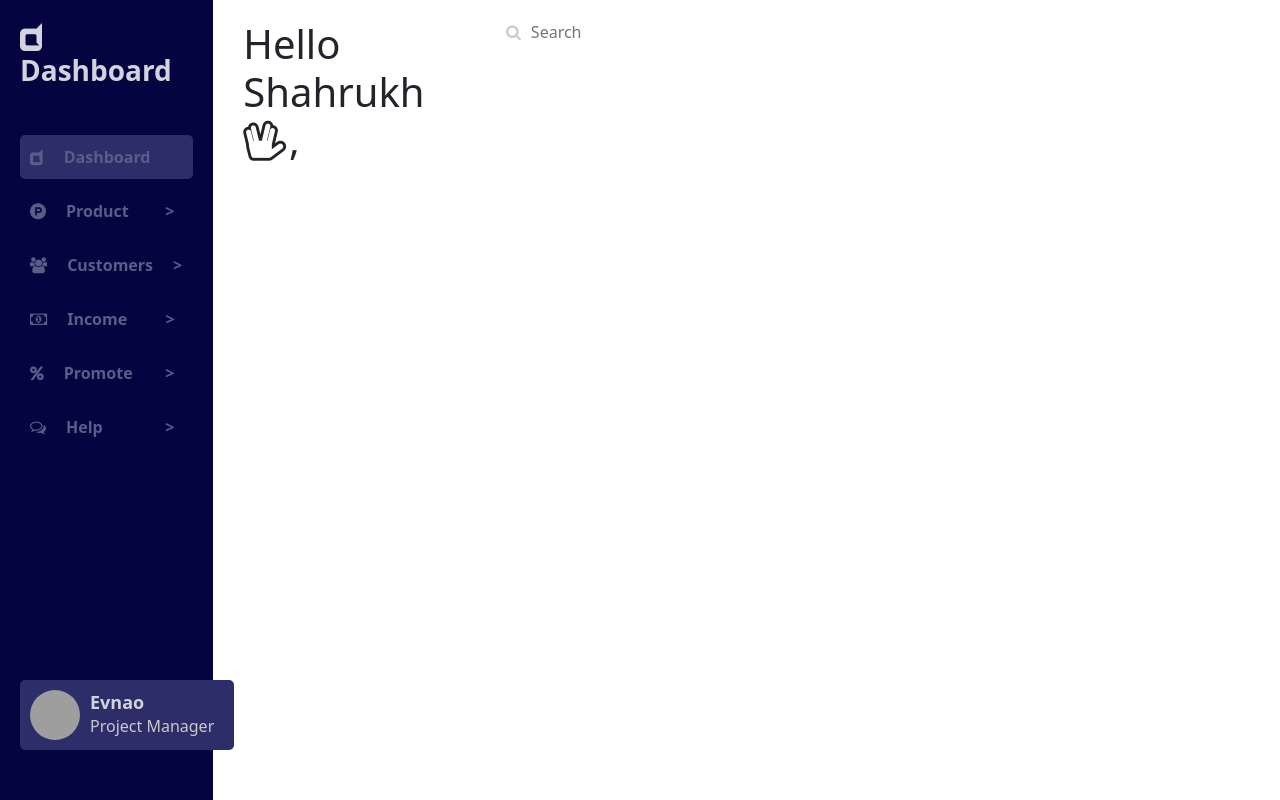
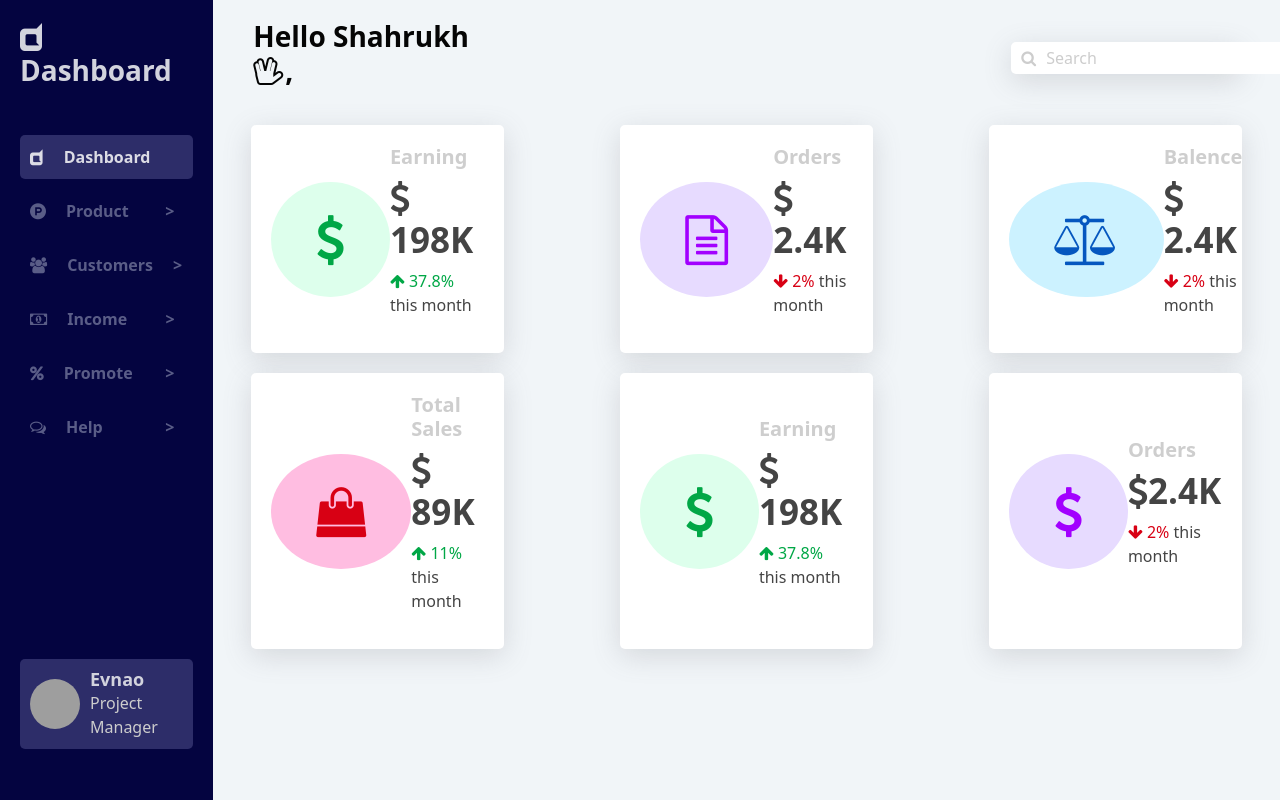
Before and after one commit to pruthvi7384/dashboard_ui, a React (Create React App) app: page / in a window 1280 px wide. Built offline with nearby package versions, Linux system fonts and the light colour scheme; grey boxes are pictures that could not be loaded.

Commit message:
dashboard visulization card is added

```diff
--- a/src/components/SideBarLayout.jsx
+++ b/src/components/SideBarLayout.jsx
@@ -1,6 +1,6 @@
 import { Col, Row } from "react-bootstrap";
 import MenuIteam from "./MenuIteam";
-import navigationMenu from "../serverData/data";
+import {navigationMenu} from "../serverData/data";
 import { useLocation } from "react-router-dom";
 import profile from "../assets/profile.jpg"
 
--- /dev/null
+++ b/src/components/TopBar.jsx
@@ -0,0 +1,23 @@
+import React from 'react'
+import { Col, Row } from 'react-bootstrap'
+import SearchBox from './SearchBox'
+
+/**
+ * Dashboard Top Bar Component
+ */
+function TopBar() {
+  return (
+    <>
+        <Row className="dashboard_top">
+            <Col xl = {3}>
+                <h1>Hello Shahrukh <span><i className="fa fa-hand-spock-o" aria-hidden="true"></i></span>,</h1>
+            </Col>
+            <Col xl = {3}>
+                <SearchBox/>
+            </Col>
+        </Row>
+    </>
+  )
+}
+
+export default TopBar
--- a/src/components/VisulizationCard.jsx
+++ b/src/components/VisulizationCard.jsx
@@ -1,7 +1,18 @@
-const VisulizationCard = () => {
+import { Col } from "react-bootstrap";
+
+const VisulizationCard = ({col,data}) => {
     return(
         <>
-
+            <Col xl = {col} className="card_data_visulization" key={data.id}>
+                <div className="card_icon" style={{backgroundColor:`${data.icon_background}`,color:`${data.icon_color}`}}>
+                    {data.icon}
+                </div>
+                <div className="informaction_data">
+                    <h2>{data.title}</h2>
+                    <h1><span><i className="fa fa-usd" aria-hidden="true"></i></span>{data.data}{"K"}</h1>
+                    <p><span style={{color:data.monthData === "2%" ? '#d80014' : '#00a746'}}>{data.monthData === "2%" ? <i className="fa fa-arrow-down" aria-hidden="true"></i> : <i className="fa fa-arrow-up" aria-hidden="true"></i>} {data.monthData} </span> {"this month"}</p>
+                </div>
+            </Col>
         </>
     )
 }
--- a/src/serverData/data.js
+++ b/src/serverData/data.js
@@ -37,4 +37,61 @@ const navigationMenu = [
     }
 ];
 
-export default navigationMenu;
+const dashboardVisulization = [
+    {
+        id:1,
+        title:"Earning",
+        icon:<i className="fa fa-usd" aria-hidden="true"></i>,
+        icon_color:"#00a746",
+        icon_background:"#ddffec",
+        data:"198",
+        monthData:"37.8%"
+    },
+    {
+        id:2,
+        title:"Orders",
+        icon:<i className="fa fa-file-text-o" aria-hidden="true"></i>,
+        icon_color:"#a200ff",
+        icon_background:"#e7dbff",
+        data:"2.4",
+        monthData:"2%"
+    },
+    {
+        id:3,
+        title:"Balence",
+        icon:<i className="fa fa-balance-scale" aria-hidden="true"></i>,
+        icon_color:"#0557bf",
+        icon_background:"#ccf2ff",
+        data:"2.4",
+        monthData:"2%"
+    },
+    {
+        id:4,
+        title:"Total Sales",
+        icon:<i className="fa fa-shopping-bag" aria-hidden="true"></i>,
+        icon_color:"#d80014",
+        icon_background:"#ffbde1",
+        data:"89",
+        monthData:"11%"
+    },
+    {
+        id:5,
+        title:"Earning",
+        icon:<i className="fa fa-usd" aria-hidden="true"></i>,
+        icon_color:"#00a746",
+        icon_background:"#ddffec",
+        data:"198",
+        monthData:"37.8%"
+    },
+    {
+        id:6,
+        title:"Orders",
+        icon:<i className="fa fa-usd" aria-hidden="true"></i>,
+        icon_color:"#a200ff",
+        icon_background:"#e7dbff",
+        data:"2.4",
+        monthData:"2%"
+    },
+]
+
+export {navigationMenu, dashboardVisulization}
--- a/src/style/style.css
+++ b/src/style/style.css
@@ -11,10 +11,25 @@
     --navigation_active_background:#2d2d69;
     --nvigation_active_color:#dcdce5;
     --navigation_color:#5a5d87;
-    --title_dashboard:#202121;
-    --heading_color:#020202;
-    --heading_small_color:#cacaca;
+    --title_dashboard:#050505;
+    --heading_color:#101010;
+    --heading_small_color:#cdcdcd;
     --card_background_color:#ffffff;
+    --background_color:#f1f5f8;
+    --card1_icon_background_color:#ddffec;
+    --card2_icon_background_color:#e7dbff;
+    --card3_icon_background_color:#ccf2ff;
+    --card4_icon_background_color:#ffbde1;
+    --card1_icon_color:#00a746;
+    --card2_icon_color:#a200ff;
+    --card3_icon_color:#0557bf;
+    --card4_icon_color:#d80014;
+    --card_heading_color:#444444;
+    --card_small_heading_color:#cecece;
+
+}
+body{
+    background-color: var(--background_color);
 }
 a{
     text-decoration: none;
@@ -34,6 +49,7 @@ a{
         padding: 20px;
     }
     .layout_main .sidebar_layout .iteam_row{
+        width: 100%;
         color: var(--navigation_color);
         font-size: 16px;
         font-weight: bold;
@@ -49,15 +65,17 @@ a{
     .layout_main .sidebar_layout .active{
         background-color: var(--navigation_active_background);
         border-radius: 5px;
+        color: var(--nvigation_active_color);
     }
     .layout_main .sidebar_layout .profile_layout{
+        width: 100%;
         display: flex;
         align-items: center;
         background-color: var(--navigation_active_background);
         padding: 10px;
         border-radius: 5px;
-        position: absolute;
-        bottom: 50px;
+        position: relative;
+        bottom: -200px;
     }
     .layout_main .sidebar_layout .profile_layout img{
         width: 50px;
@@ -82,20 +100,72 @@ a{
 
 /* ============== Dashboard Layout ============= */
     .layout_main .dashboard_main_layout{
-        background-color: var(--card_background_color);
-        padding: 20px 30px;
+        padding: 20px 40px;
     }
     .layout_main .dashboard_main_layout .searchBox{
         display: flex;
         align-items: center;
+        box-shadow: rgba(100, 100, 111, 0.2) 0px 7px 29px 0px;
+        background-color: var(--card_background_color);
+        border-radius: 5px;
+    }
+    .layout_main .dashboard_main_layout .dashboard_top{
+        justify-content: space-between;
+        align-items: center;
     }
     .layout_main .dashboard_main_layout .searchBox i{
         color: var(--heading_small_color);
-        padding: 0px 5px;
+        padding: 0px 5px 0px 10px;
     }
     .layout_main .dashboard_main_layout .searchBox input{
         border: none;
         padding: 0px 5px;
         color: var(--heading_small_color);
+        line-height: 2;
     }
+    .layout_main .dashboard_main_layout .searchBox input::placeholder{
+        color: var(--heading_small_color);
+    }
+    .layout_main .dashboard_main_layout .searchBox input:focus{
+       outline: none;
+    }
+    .layout_main .dashboard_main_layout .dashboard_top h1{
+        font-size: 28px;
+        font-weight: 600;
+        color: var(--title_dashboard);
+    }
+    .layout_main .dashboard_main_layout .dashboard_card_visulization{
+        margin-top: 20px;
+        justify-content: space-between;
+    }
+    .layout_main .dashboard_main_layout .dashboard_card_visulization .card_data_visulization{
+        display: flex;
+        justify-content: space-around;
+        align-items: center;
+        box-shadow: rgba(100, 100, 111, 0.2) 0px 7px 29px 0px;
+        background-color: var(--card_background_color);
+        padding: 20px;
+        border-radius: 5px;
+        margin: 10px
+    }
+    .layout_main .dashboard_main_layout .dashboard_card_visulization .card_data_visulization .card_icon{
+        font-size: 50px;
+        padding: 20px 45px;
+        border-radius: 50%;
+    }
+    .layout_main .dashboard_main_layout .dashboard_card_visulization .card_data_visulization .informaction_data h2{
+        font-size: 20px;
+        color: var(--card_small_heading_color);
+        font-weight: bold;
+    }
+    .layout_main .dashboard_main_layout .dashboard_card_visulization .card_data_visulization .informaction_data h1{
+        font-size: 35px;
+        color: var(--card_heading_color);
+        font-weight: bold;
+    }
+    .layout_main .dashboard_main_layout .dashboard_card_visulization .card_data_visulization .informaction_data p{
+       color: var(--card_heading_color);
+       font-weight: 500;
+    }
+
 /* ==========X==== Dashboard Layout ====X========= */
--- a/src/view/dashboard/DashboardMainLayout.jsx
+++ b/src/view/dashboard/DashboardMainLayout.jsx
@@ -1,5 +1,8 @@
 import { Col, Row } from "react-bootstrap";
-import SearchBox from "../../components/SearchBox"
+import TopBar from "../../components/TopBar";
+import VisulizationCard from "../../components/VisulizationCard";
+import { dashboardVisulization } from "../../serverData/data";
+
 
 /**
  * Dashboard Main Content Layout
@@ -8,13 +11,13 @@ const DashboardMainLayout = ({col}) =>{
     return(
         <>
             <Col xl={col} className="dashboard_main_layout">
-                <Row className="dashboard_top">
-                    <Col xl = {3}>
-                        <h1>Hello Shahrukh <span><i className="fa fa-hand-spock-o" aria-hidden="true"></i></span>,</h1>
-                    </Col>
-                    <Col>
-                        <SearchBox/>
-                    </Col>
+                <TopBar/>
+                <Row className="dashboard_card_visulization">
+                    {
+                        dashboardVisulization.map((data)=>(
+                            <VisulizationCard col={3} data={data}/>
+                        ))
+                    }
                 </Row>
             </Col>
         </>
```
